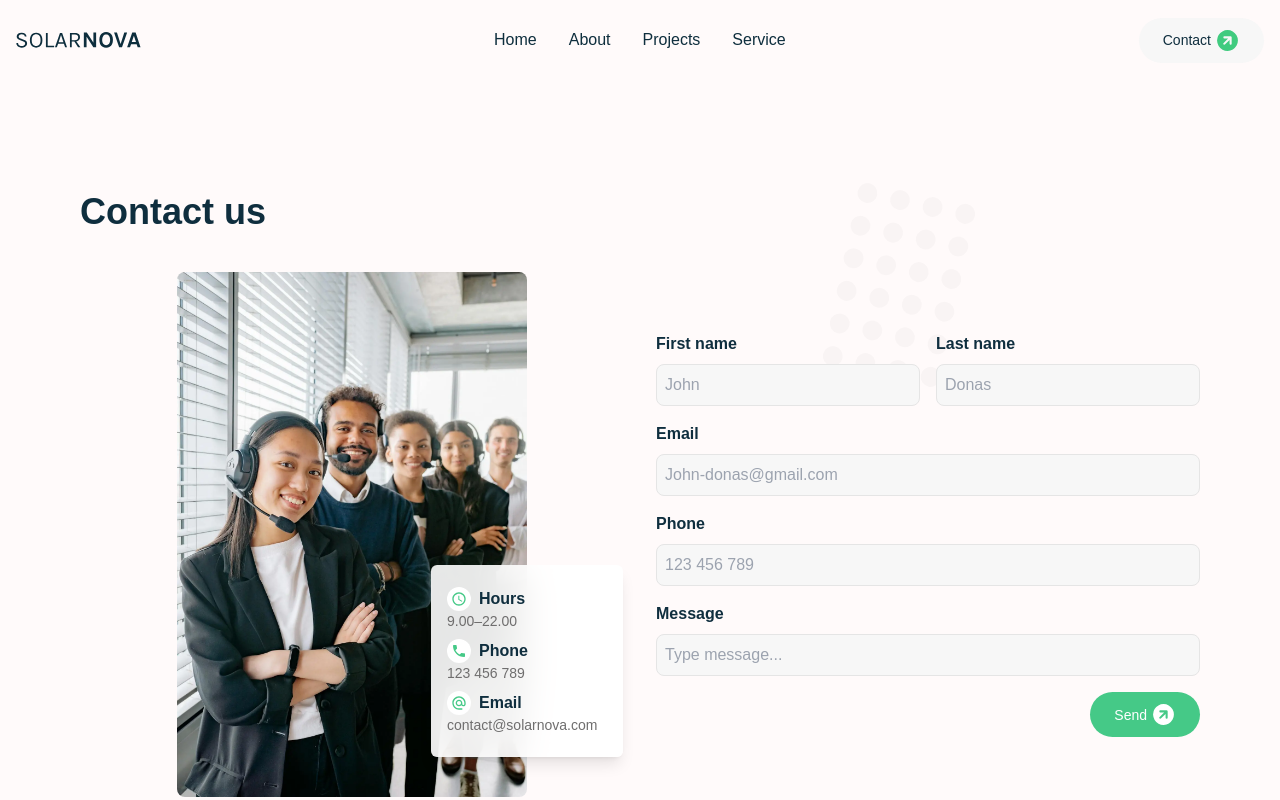
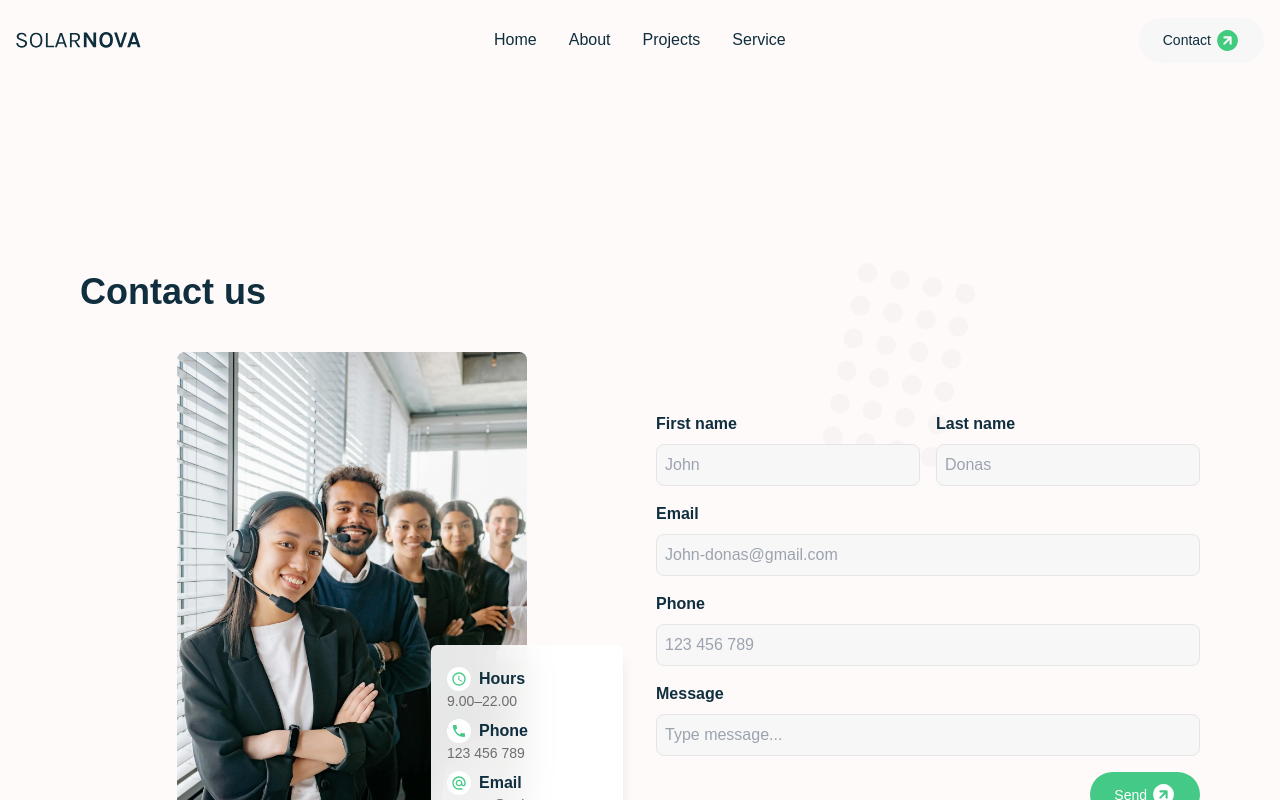
Before and after one commit to Rozmyk/SolarNova, a Next.js app: page /contact in a window 1280 px wide. Shown: the top 800 px of the page. Built offline with nearby package versions, Linux system fonts and the light colour scheme.

Commit message:
Add margin

```diff
--- a/src/components/ContactPage/ContactPage.tsx
+++ b/src/components/ContactPage/ContactPage.tsx
@@ -87,7 +87,7 @@ const ContactPage = () => {
 		}
 	}, [])
 	return (
-		<div className='overflow-hidden relative '>
+		<div className='overflow-hidden relative md:mb-20 md:mt-20 '>
 			<div className='absolute   rotate-12 top-20 right-64' style={{ opacity: 0.02 }}>
 				<RxDragHandleDots1 color='black' size={250} />
 			</div>
```
